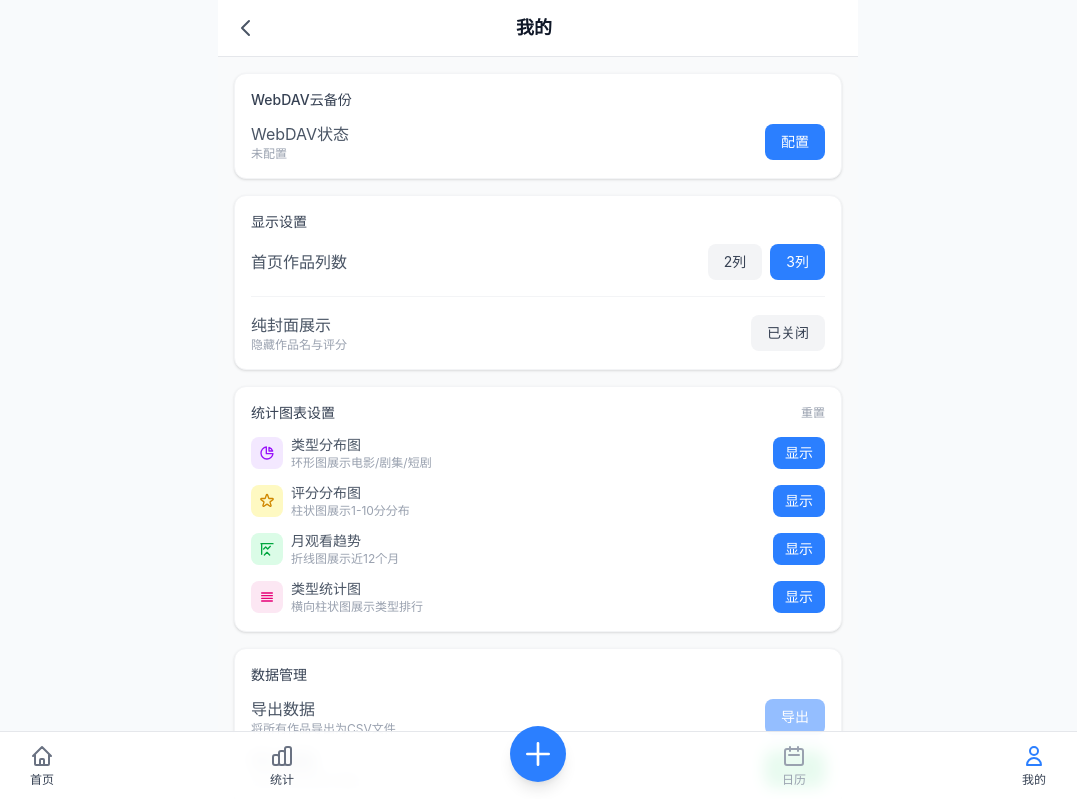
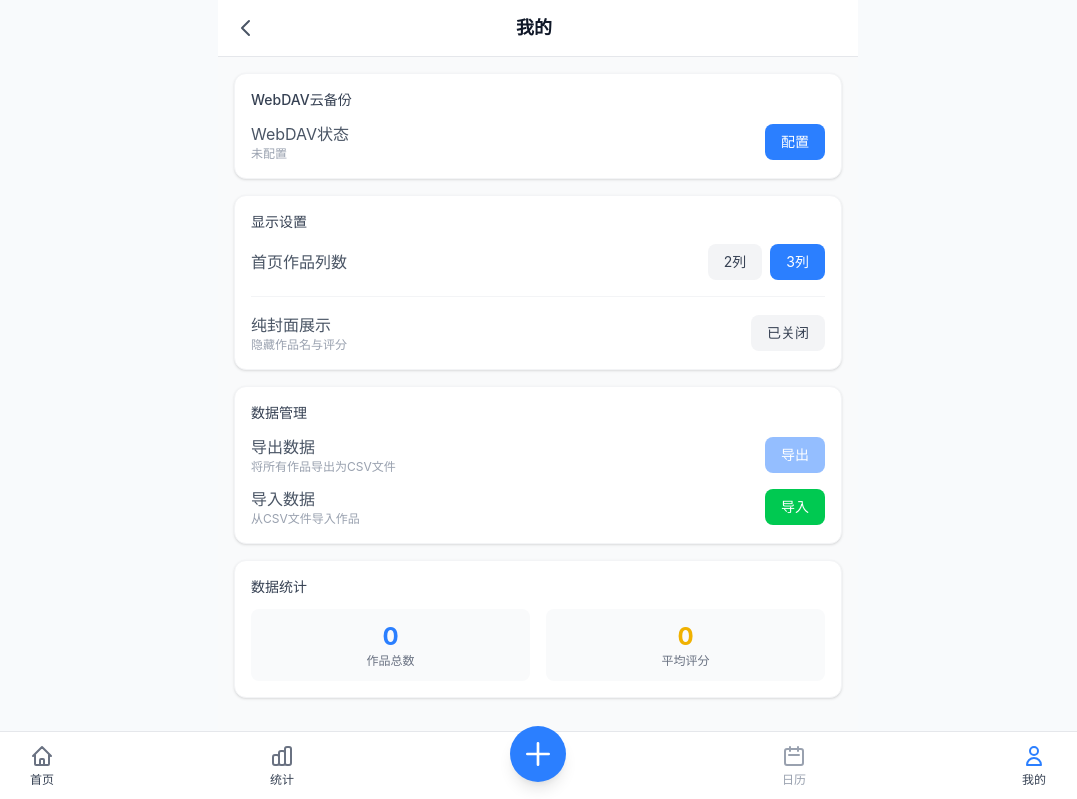
Before and after one commit to Jichenxi0729/WeFilm, a Vue app: page /me in a window 1280 px wide. Shown: the top 799 px of the page, without its empty margins (102-1179 px from the left). Built offline with nearby package versions, Linux system fonts and the light colour scheme; the HTML template or start-up script is replaced by a standard one.

Commit message:
删除我的页面的统计图表设置，移除类型统计图表，优化统计卡片响应式布局

```diff
--- a/src/views/MeView.vue
+++ b/src/views/MeView.vue
@@ -171,104 +171,6 @@
           >
             {{ pureCoverMode ? '已开启' : '已关闭' }}
           </button>
-        </div>
-      </div>
-
-      <div class="bg-white rounded-xl p-4 shadow-sm border border-gray-100">
-        <div class="flex items-center justify-between mb-3">
-          <h2 class="text-sm font-medium text-gray-700">统计图表设置</h2>
-          <button
-            @click="resetChartSettings"
-            class="text-xs text-gray-400 hover:text-gray-600"
-          >
-            重置
-          </button>
-        </div>
-        <div class="space-y-3">
-          <div class="flex items-center justify-between">
-            <div class="flex items-center gap-2">
-              <div class="w-8 h-8 rounded-lg bg-purple-100 flex items-center justify-center">
-                <svg class="w-4 h-4 text-purple-600" fill="none" stroke="currentColor" viewBox="0 0 24 24">
-                  <path stroke-linecap="round" stroke-linejoin="round" stroke-width="2" d="M11 3.055A9.001 9.001 0 1020.945 13H11V3.055z" />
-                  <path stroke-linecap="round" stroke-linejoin="round" stroke-width="2" d="M20.488 9H15V3.512A9.025 9.025 0 0120.488 9z" />
-                </svg>
-              </div>
-              <div>
-                <p class="text-gray-600 text-sm">类型分布图</p>
-                <p class="text-xs text-gray-400">环形图展示电影/剧集/短剧</p>
-              </div>
-            </div>
-            <button
-              @click="toggleChart('showTypePie')"
-              class="px-3 py-1.5 rounded-lg text-sm transition-colors"
-              :class="uiStore.chartSettings.showTypePie ? 'bg-blue-500 text-white' : 'bg-gray-100 text-gray-500'"
-            >
-              {{ uiStore.chartSettings.showTypePie ? '显示' : '隐藏' }}
-            </button>
-          </div>
-
-          <div class="flex items-center justify-between">
-            <div class="flex items-center gap-2">
-              <div class="w-8 h-8 rounded-lg bg-yellow-100 flex items-center justify-center">
-                <svg class="w-4 h-4 text-yellow-600" fill="none" stroke="currentColor" viewBox="0 0 24 24">
-                  <path stroke-linecap="round" stroke-linejoin="round" stroke-width="2" d="M11.049 2.927c.3-.921 1.603-.921 1.902 0l1.519 4.674a1 1 0 00.95.69h4.915c.969 0 1.371 1.24.588 1.81l-3.976 2.888a1 1 0 00-.363 1.118l1.518 4.674c.3.922-.755 1.688-1.538 1.118l-3.976-2.888a1 1 0 00-1.176 0l-3.976 2.888c-.783.57-1.838-.197-1.538-1.118l1.518-4.674a1 1 0 00-.363-1.118l-3.976-2.888c-.784-.57-.38-1.81.588-1.81h4.914a1 1 0 00.951-.69l1.519-4.674z" />
-                </svg>
-              </div>
-              <div>
-                <p class="text-gray-600 text-sm">评分分布图</p>
-                <p class="text-xs text-gray-400">柱状图展示1-10分分布</p>
-              </div>
-            </div>
-            <button
-              @click="toggleChart('showRatingDist')"
-              class="px-3 py-1.5 rounded-lg text-sm transition-colors"
-              :class="uiStore.chartSettings.showRatingDist ? 'bg-blue-500 text-white' : 'bg-gray-100 text-gray-500'"
-            >
-              {{ uiStore.chartSettings.showRatingDist ? '显示' : '隐藏' }}
-            </button>
-          </div>
-
-          <div class="flex items-center justify-between">
-            <div class="flex items-center gap-2">
-              <div class="w-8 h-8 rounded-lg bg-green-100 flex items-center justify-center">
-                <svg class="w-4 h-4 text-green-600" fill="none" stroke="currentColor" viewBox="0 0 24 24">
-                  <path stroke-linecap="round" stroke-linejoin="round" stroke-width="2" d="M7 12l3-3 3 3 4-4M8 21l4-4 4 4M3 4h18M4 4v16" />
-                </svg>
-              </div>
-              <div>
-                <p class="text-gray-600 text-sm">月观看趋势</p>
-                <p class="text-xs text-gray-400">折线图展示近12个月</p>
-              </div>
-            </div>
-            <button
-              @click="toggleChart('showMonthlyLine')"
-              class="px-3 py-1.5 rounded-lg text-sm transition-colors"
-              :class="uiStore.chartSettings.showMonthlyLine ? 'bg-blue-500 text-white' : 'bg-gray-100 text-gray-500'"
-            >
-              {{ uiStore.chartSettings.showMonthlyLine ? '显示' : '隐藏' }}
-            </button>
-          </div>
-
-          <div class="flex items-center justify-between">
-            <div class="flex items-center gap-2">
-              <div class="w-8 h-8 rounded-lg bg-pink-100 flex items-center justify-center">
-                <svg class="w-4 h-4 text-pink-600" fill="none" stroke="currentColor" viewBox="0 0 24 24">
-                  <path stroke-linecap="round" stroke-linejoin="round" stroke-width="2" d="M4 6h16M4 10h16M4 14h16M4 18h16" />
-                </svg>
-              </div>
-              <div>
-                <p class="text-gray-600 text-sm">类型统计图</p>
-                <p class="text-xs text-gray-400">横向柱状图展示类型排行</p>
-              </div>
-            </div>
-            <button
-              @click="toggleChart('showGenreBar')"
-              class="px-3 py-1.5 rounded-lg text-sm transition-colors"
-              :class="uiStore.chartSettings.showGenreBar ? 'bg-blue-500 text-white' : 'bg-gray-100 text-gray-500'"
-            >
-              {{ uiStore.chartSettings.showGenreBar ? '显示' : '隐藏' }}
-            </button>
-          </div>
         </div>
       </div>
 
@@ -480,7 +382,6 @@ const backupToWebdav = async () => {
 
   isBackingUp.value = true
   try {
-    // 使用固定文件名进行备份（覆盖模式）
     const result = await webdavStore.uploadToWebdav(movieStore.movies, false)
 
     if (result.isLatest) {
@@ -503,7 +404,6 @@ const createVersionedBackup = async () => {
 
   isBackingUp.value = true
   try {
-    // 使用时间戳文件名创建版本备份
     const result = await webdavStore.uploadToWebdav(movieStore.movies, true)
     alert('版本备份成功！文件名: ' + result.filename)
   } catch (error) {
@@ -522,7 +422,7 @@ const syncFromWebdav = async () => {
   isSyncing.value = true
   try {
     const result = await webdavStore.syncFromWebdav(movieStore)
-    alert(`同步成功！\n本地数据: ${result.localCount} 条\n远程数据: ${result.remoteCount} 条\n合并后: ${result.mergedCount} 条\n新增: ${result.added} 条`)
+    alert(`同步成功！\n本地数据: ${result.localCount} 条\n远程数据: ${result.remoteCount} 条\n合并后: ${result.mergedCount} 条\n新增: ${result.addedCount} 条`)
   } catch (error) {
     alert('同步失败: ' + error.message)
   } finally {
@@ -548,14 +448,6 @@ const pureCoverMode = computed(() => uiStore.pureCoverMode)
 
 const togglePureCover = () => {
   uiStore.pureCoverMode = !uiStore.pureCoverMode
-}
-
-const toggleChart = (chartKey) => {
-  uiStore.toggleChartVisibility(chartKey)
-}
-
-const resetChartSettings = () => {
-  uiStore.resetChartSettings()
 }
 
 const goBack = () => {
@@ -663,12 +555,12 @@ const importData = (event) => {
 
       alert(`成功导入 ${importedCount} 部作品`)
     } catch (error) {
-      console.error('Import error:', error)
+      console.error('导入错误:', error)
       alert('导入失败，请检查CSV文件格式')
     }
   }
   reader.readAsText(file)
-  event.target.value = ''
+  event.target.files = null
 }
 
 const parseCSVLine = (line) => {
--- a/src/views/StatsView.vue
+++ b/src/views/StatsView.vue
@@ -46,16 +46,6 @@
             </svg>
             <span class="text-sm">月观看趋势</span>
           </button>
-          <button
-            @click="toggleChart('showGenreBar')"
-            class="flex-1 flex items-center justify-center gap-2 px-3 py-2 rounded-lg transition-colors"
-            :class="showGenreBar ? 'bg-blue-500 text-white' : 'bg-gray-100 text-gray-700 hover:bg-gray-200'"
-          >
-            <svg class="w-4 h-4" fill="none" stroke="currentColor" viewBox="0 0 24 24">
-              <path stroke-linecap="round" stroke-linejoin="round" stroke-width="2" d="M4 6h16M4 10h16M4 14h16M4 18h16" />
-            </svg>
-            <span class="text-sm">类型统计</span>
-          </button>
         </div>
 
         <template v-if="showTypePie">
@@ -92,21 +82,9 @@
             />
           </div>
         </template>
-
-        <template v-if="showGenreBar && movieStore.allGenres.length > 0">
-          <div class="bg-gray-50 rounded-lg p-3">
-            <h3 class="text-sm font-medium text-gray-700 mb-3">类型分布</h3>
-            <StatsChart
-              type="bar"
-              :data="genreBarData"
-              :height="Math.max(200, genreBarData.labels.length * 40)"
-              :options="horizontalBarOptions"
-            />
-          </div>
-        </template>
       </div>
 
-      <div class="grid grid-cols-3 gap-3">
+      <div class="grid grid-cols-2 sm:grid-cols-3 gap-3">
         <div class="bg-white rounded-xl p-4 shadow-sm border border-gray-200 hover:shadow-md transition-shadow">
           <div class="flex items-start justify-between">
             <div>
@@ -305,7 +283,6 @@ const selectedRating = ref(movieStore.filterState.rating)
 const showTypePie = ref(JSON.parse(localStorage.getItem('showTypePie')) || false)
 const showRatingDist = ref(JSON.parse(localStorage.getItem('showRatingDist')) || false)
 const showMonthlyLine = ref(JSON.parse(localStorage.getItem('showMonthlyLine')) || false)
-const showGenreBar = ref(JSON.parse(localStorage.getItem('showGenreBar')) || false)
 
 const updateFilter = (type, value) => {
   if (type === 'mediaType') {
@@ -473,34 +450,7 @@ const monthlyLineData = computed(() => {
   }
 })
 
-const genreBarData = computed(() => {
-  const genreCounts = {}
-  filteredMovies.value.forEach(m => {
-    m.genres?.forEach(g => {
-      genreCounts[g] = (genreCounts[g] || 0) + 1
-    })
-  })
 
-  const sortedGenres = Object.entries(genreCounts)
-    .sort((a, b) => b[1] - a[1])
-    .slice(0, 10)
-
-  const colors = [
-    '#8b5cf6', '#ec4899', '#f43f5e', '#f97316', '#eab308',
-    '#22c55e', '#14b8a6', '#06b6d4', '#3b82f6', '#6366f1'
-  ]
-
-  return {
-    labels: sortedGenres.map(([genre]) => genre),
-    datasets: [{
-      label: '作品数量',
-      data: sortedGenres.map(([, count]) => count),
-      backgroundColor: colors.slice(0, sortedGenres.length),
-      borderRadius: 6,
-      borderSkipped: false
-    }]
-  }
-})
 
 const barOptions = {
   plugins: {
@@ -550,30 +500,7 @@ const lineOptions = {
   }
 }
 
-const horizontalBarOptions = {
-  indexAxis: 'y',
-  plugins: {
-    legend: {
-      display: false
-    }
-  },
-  scales: {
-    x: {
-      beginAtZero: true,
-      ticks: {
-        stepSize: 1
-      },
-      grid: {
-        color: '#f3f4f6'
-      }
-    },
-    y: {
-      grid: {
-        display: false
-      }
-    }
-  }
-}
+
 
 const goBack = () => {
   router.back()
@@ -609,9 +536,6 @@ const toggleChart = (chartKey) => {
   } else if (chartKey === 'showMonthlyLine') {
     showMonthlyLine.value = !showMonthlyLine.value
     localStorage.setItem('showMonthlyLine', showMonthlyLine.value)
-  } else if (chartKey === 'showGenreBar') {
-    showGenreBar.value = !showGenreBar.value
-    localStorage.setItem('showGenreBar', showGenreBar.value)
   }
 }
 </script>
```
